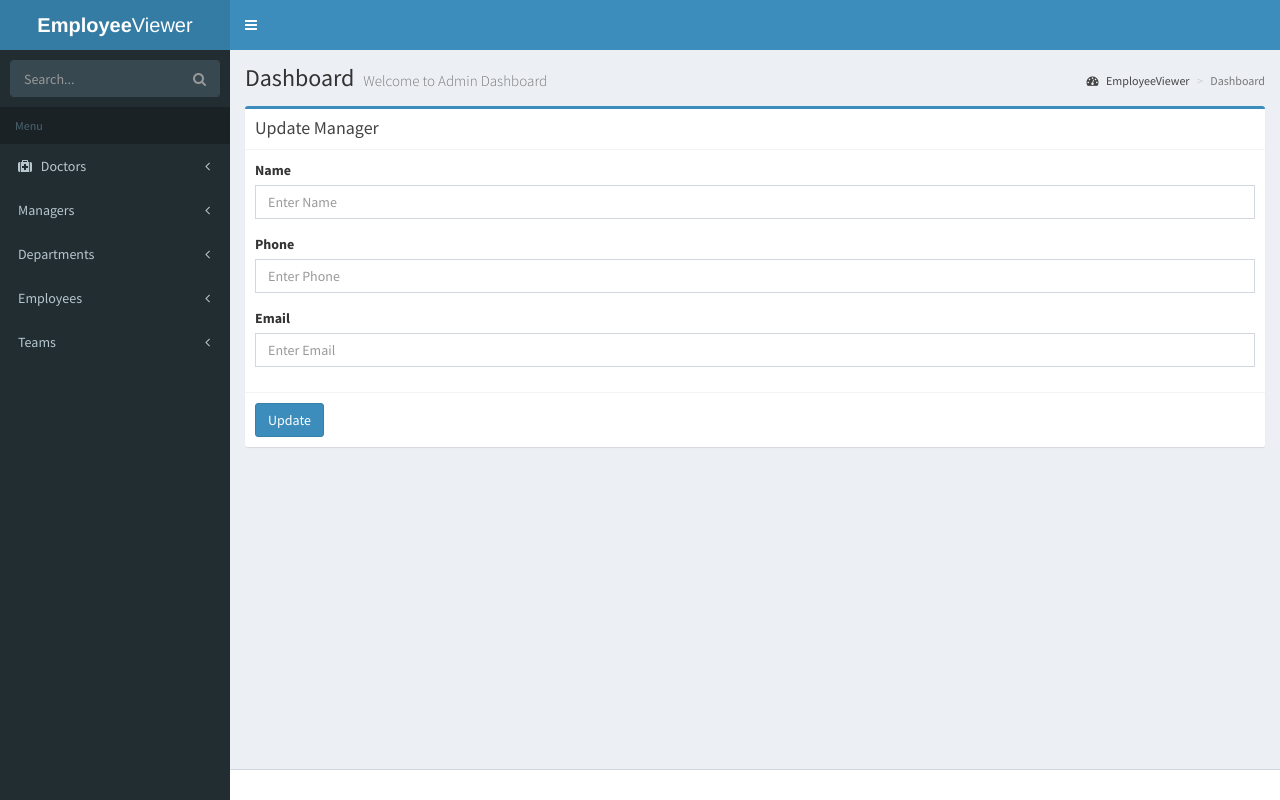
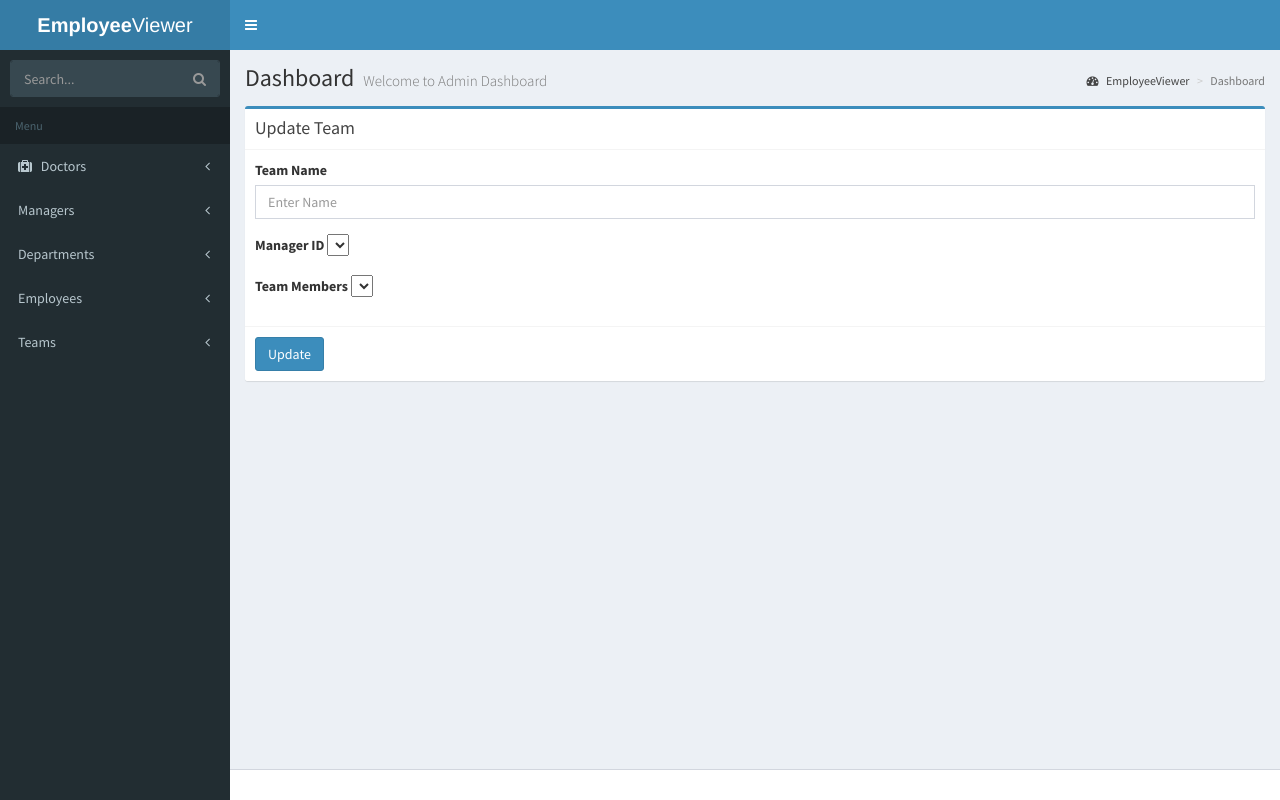
Before and after one commit to brianrbrenner/HR_Management, a PHP site: page /update.php?team_name=1 in a window 1280 px wide. Run offline with PHP 8.4, Linux system fonts and the light colour scheme; data comes from the database, SQL or seed files in the repository; data that the repository does not hold is empty.

Commit message:
working on team

```diff
--- a/Team/update.php
+++ b/Team/update.php
@@ -6,28 +6,33 @@ $content = '<div class="row">
                     <!-- general form elements -->
                     <div class="box box-primary">
                         <div class="box-header with-border">
-                            <h3 class="box-title">Update Manager</h3>
+                            <h3 class="box-title">Update Team</h3>
                         </div>
                         <!-- /.box-header -->
                         <!-- form start -->
                         <form role="form">
                             <div class="box-body">
                                 <div class="form-group">
-                                    <label for="exampleInputName1">Name</label>
+                                    <label for="exampleInputName1">Team Name</label>
                                     <input type="text" class="form-control" id="name" placeholder="Enter Name">
                                 </div>
                                 <div class="form-group">
-                                    <label for="exampleInputName1">Phone</label>
-                                    <input type="email" class="form-control" id="phone" placeholder="Enter Phone">
+                                    <label for="exampleInputName1">Manager ID</label>
+                                    <select id = "manager_id" class="form-select" aria-label="Default select example">
+                                        <option selected></option>
+                                    </select>
                                 </div>
                                 <div class="form-group">
-                                    <label for="exampleInputEmail11">Email</label>
-                                    <input type="text" class="form-control" id="email" placeholder="Enter Email">
+                                    <label for="exampleInputName1">Team Members</label>
+                                    <select id = "team_members" class="form-select" aria-label="Default select example">
+                                        multiple={true}
+                                        <option selected></option>
+                                    </select>
                                 </div>
                             </div>
                             <!-- /.box-body -->
                             <div class="box-footer">
-                                <input type="button" class="btn btn-primary" onClick="UpdateManager()" value="Update"></input>
+                                <input type="button" class="btn btn-primary" onClick="UpdateTeam()" value="Update"></input>
                             </div>
                         </form>
                     </div>
@@ -41,12 +46,12 @@ include('../master.php');
 $(document).ready(function(){
         $.ajax({
             type: "GET",
-            url: "../api/manager/read_single.php?manager_id=<?php echo $_GET['manager_id']; ?>",
+            url: "../api/team/read_single.php?team_name=<?php echo $_GET['team_name']; ?>",
             dataType: 'json',
             success: function(data) {
-                $('#name').val(data['name']);
-                $('#phone').val(data['phone']);
-                $('#email').val(data['email']);
+                $('#name').val(data['team_name']);
+                $('#manager_id').val(data['manager_id']);
+                $('#team_members').val(data['total_members']);
             },
             error: function (result) {
                 console.log(result);
@@ -57,13 +62,12 @@ $(document).ready(function(){
         $.ajax(
         {
             type: "POST",
-            url: '../api/manager/update.php',
+            url: '../api/team/update.php',
             dataType: 'json',
             data: {
-                manager_id: <?php echo $_GET['manager_id']; ?>,
-                name: $("#name").val(),
-                phone: $("#phone").val(),
-                email: $("#email").val()
+                team_name: <?php echo $_GET['team_name']; ?>,
+                manager_id: $("#manager_id").val(),
+                total_members: $("#team_members").val()
 
             },
             error: function (result) {
@@ -71,8 +75,8 @@ $(document).ready(function(){
             },
             success: function (result) {
                 if (result['status'] == true) {
-                    alert("Successfully Updated Managed!");
-                    window.location.href = '/HR/manager';
+                    alert("Successfully Updated Team!");
+                    window.location.href = '/HR/team';
                 }
                 else {
                     alert(result['message']);
--- a/api/team/delete.php
+++ b/api/team/delete.php
@@ -31,7 +31,11 @@ if($team->delete()){
 else {
     $team_arr = array(
         "status" => false,
+<<<<<<< Updated upstream
         "message" => "Team cannot be deleted"
+=======
+        "message" => "Team cannot be deleted."
+>>>>>>> Stashed changes
     );
 }
 
```
Also changed, not shown: Team/create.php (+19 -14 lines), Team/index.php (+21 -23 lines), api/team/create.php (+10 -0 lines), api/team/read.php (+7 -0 lines).
